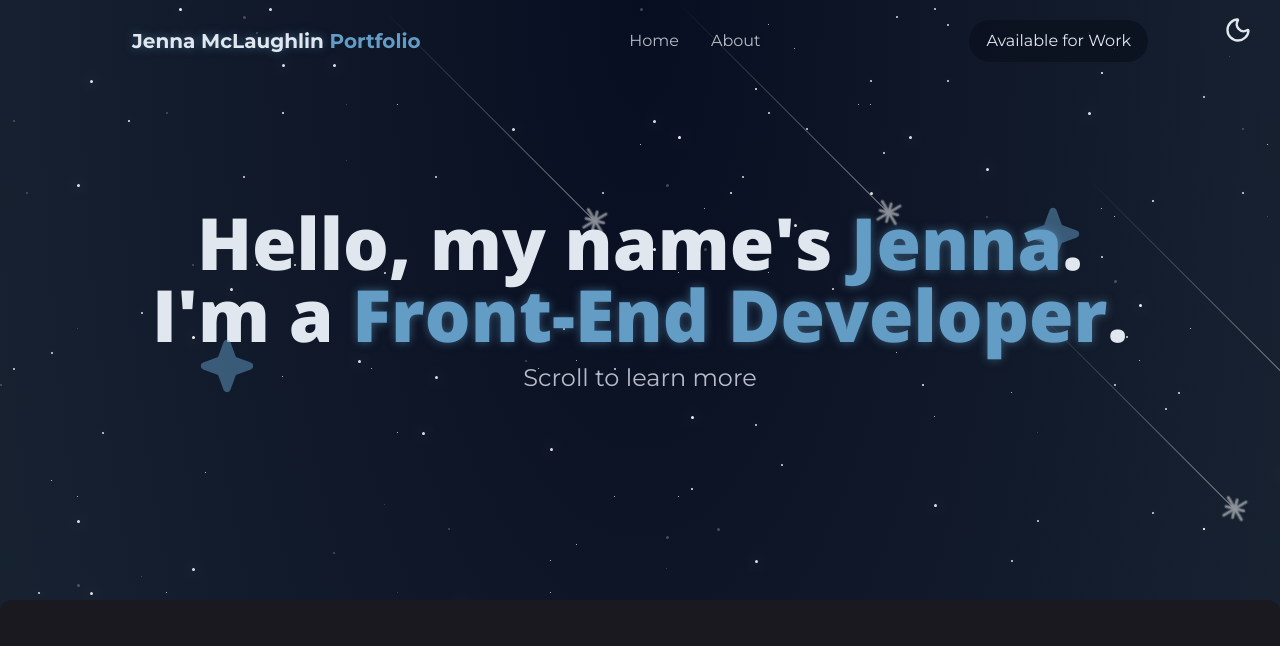
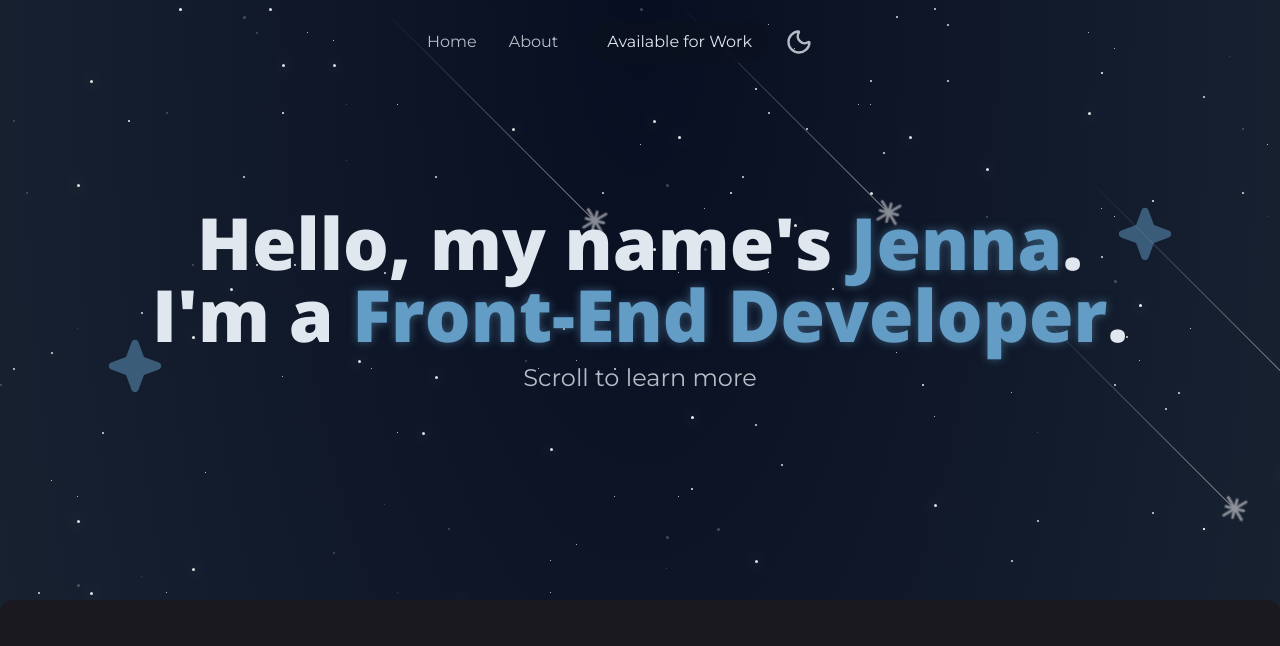
Before and after one commit to jennagmclaughlin/2025-portfolio, a React (Vite) app: page / in a window 1280 px wide. Shown: the top 646 px of the page. Built offline with nearby package versions, Linux system fonts and the light colour scheme.

Commit message:
streamlined nav

```diff
--- a/src/components/Hero.jsx
+++ b/src/components/Hero.jsx
@@ -32,10 +32,10 @@ export const Hero = () => {
         id="heroText"
         className="container min-h-[300px] h-[75vh] fixed inset-0 z-0 px-3 flex flex-col items-center justify-center"
       >
-        <div className="absolute text-6xl w-auto h-auto top-[56%] left-[9%] text-primary/50">
+        <div className="hidden lg:block absolute text-6xl w-auto h-auto top-[56%] left-[5px] 2xl:left-[9%] text-primary/50 -z-1">
           <PiStarFourFill />
         </div>
-        <div className="absolute text-6xl w-auto h-auto bottom-[56%] right-[9%] text-primary/50">
+        <div className="hidden lg:block absolute text-6xl w-auto h-auto bottom-[56%] right-[5px] 2xl:right-[9%] text-primary/50 -z-1">
           <PiStarFourFill />
         </div>
         <h1 className="text-5xl md:text-7xl font-accent">
--- a/src/components/Navbar.jsx
+++ b/src/components/Navbar.jsx
@@ -1,5 +1,6 @@
 import { useState, useEffect } from "react";
 import { X, Menu } from "lucide-react";
+import { ThemeToggle } from "./ThemeToggle";
 
 const navItems = [
   {
@@ -29,22 +30,11 @@ export const Navbar = () => {
   // nav build
   return (
     <nav
-      className={`fixed w-full z-40 transition-all duration-300 ${
-        isScrolled ? "py-3 bg-background/80 backdrop-blur-md shadow-xs" : "py-5"
+      className={`fixed w-full m-auto z-40 transition-all duration-300 ${
+        isScrolled ? "py-3 bg-background/90 backdrop-blur-md shadow-xs" : "py-5"
       }`}
     >
-      <div className="container flex items-center justify-between">
-        {/* logo */}
-        <a
-          href="#hero"
-          className="hidden md:flex text-xl font-bold text-primary item-center"
-        >
-          <span className="relative z-10">
-            <span className="text-glow text-foreground">Jenna McLaughlin</span>{" "}
-            Portfolio
-          </span>
-        </a>
-
+      <div className="container flex items-center justify-between md:justify-center md:space-x-8">
         {/* desktop nav */}
         <div className="hidden md:flex space-x-8">
           {navItems.map((item, key) => (
@@ -58,7 +48,8 @@ export const Navbar = () => {
           ))}
         </div>
 
-        {/* available for work */}
+        {/* available for work, theme toggle */}
+        <div className="flex space-x-2 items-center justify-center">
           <a
             href="https://www.linkedin.com/in/jenna-g-mclaughlin"
             target="_blank"
@@ -67,12 +58,14 @@ export const Navbar = () => {
           >
             Available for Work
           </a>
+          <ThemeToggle />
+        </div>
 
         {/* mobile nav */}
         <button
           onClick={() => setIsOpen((prev) => !prev)}
           aria-label={isOpen ? "Close menu" : "Open menu"}
-          className="md:hidden p-2 text-foreground z-50 cursor-pointer"
+          className="md:hidden text-foreground z-50 cursor-pointer"
         >
           {isOpen ? <X size={24} /> : <Menu size={24} />}
         </button>
--- a/src/components/ThemeToggle.jsx
+++ b/src/components/ThemeToggle.jsx
@@ -30,7 +30,7 @@ export const ThemeToggle = () => {
     <button
       onClick={toggleTheme}
       className={cn(
-        "fixed max-sm:hidden top-2 right-5 z-50 p-2 rounded-full transition-colors duration-300",
+        "relative max-sm:hidden p-2 rounded-full transition-colors duration-300 text-foreground/80",
         "hover:text-primary focus:outline-hidden cursor-pointer"
       )}
     >
--- a/src/index.css
+++ b/src/index.css
@@ -134,7 +134,7 @@
   margin-inline: auto;
   padding-inline: 2rem;
   max-width: 1080px;
-  @media (min-width: 1401px) {
+  @media (min-width: 1536px) {
     max-width: 1400px;
   }
 }
--- a/src/pages/home.jsx
+++ b/src/pages/home.jsx
@@ -1,13 +1,9 @@
-import { ThemeToggle } from "@/components/ThemeToggle";
 import { Hero } from "@/components/Hero";
 import { Navbar } from "@/components/Navbar";
 
 export const Home = () => {
   return (
     <div className="min-h-screen bg-background text-foreground overflow-x-hidden">
-      {/* theme toggle */}
-      <ThemeToggle />
-
       {/* navbar */}
       <Navbar />
 
```
Lines whose indentation alone changed are shown as unchanged.
